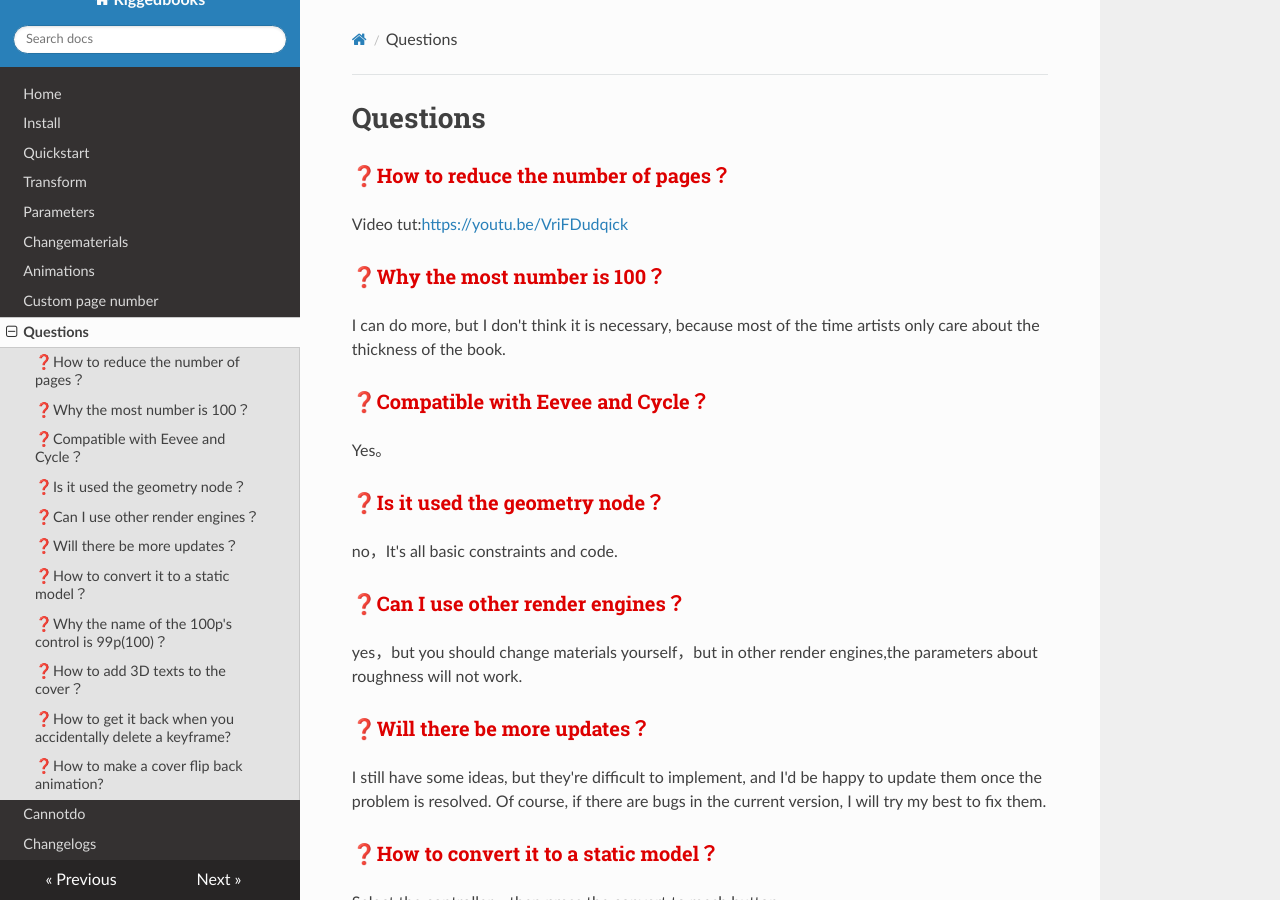
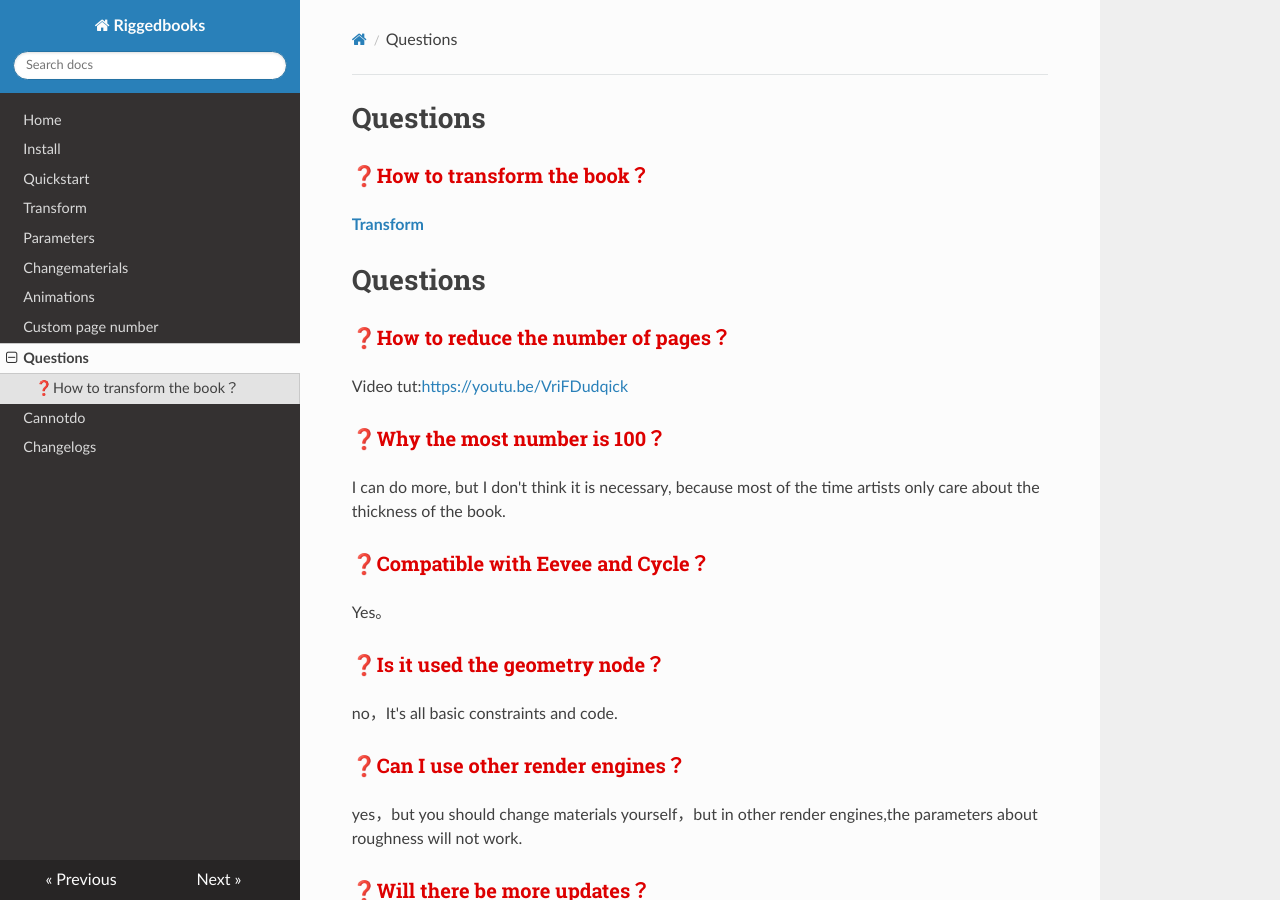
Before and after one commit to LiuRan89/Riggedbooks-manual-english, an MkDocs documentation site: the page built from docs/questions.md, in a window 1280 px wide and 900 px high. Built offline with MkDocs 1.6.1, drawn with Linux system fonts in a browser that asks for light colours; nearby versions of some CDN libraries.

Commit message:
Update questions.md

```diff
--- a/docs/questions.md
+++ b/docs/questions.md
@@ -1,3 +1,7 @@
+# Questions
+###❓<font color="#dd0000">How to transform the book？</font><br />
+**[Transform](transform.md)**
+
 # Questions
 ###❓<font color="#dd0000">How to reduce the number of pages？</font><br />
 Video tut:[https://youtu.be/VriFDudqick](https://youtu.be/VriFDudqick)
```
